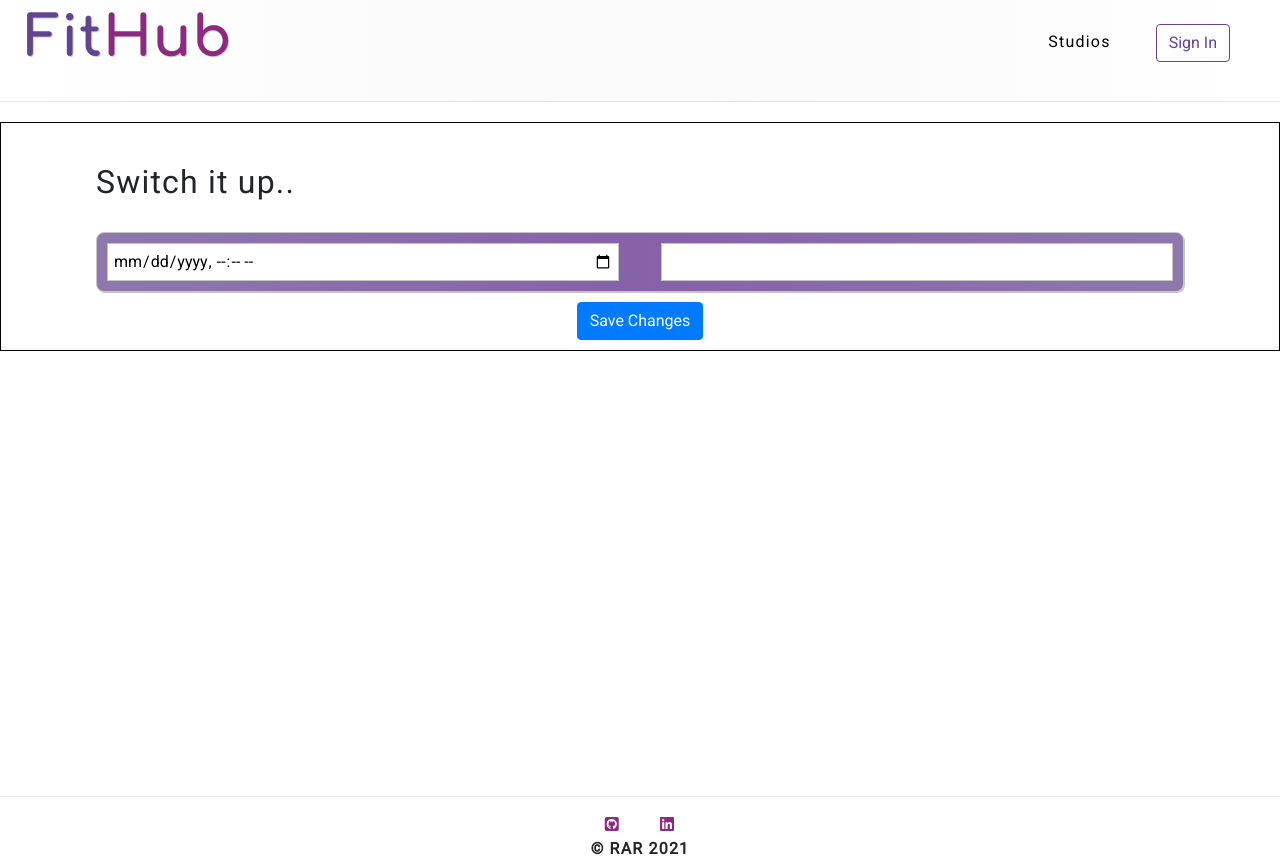
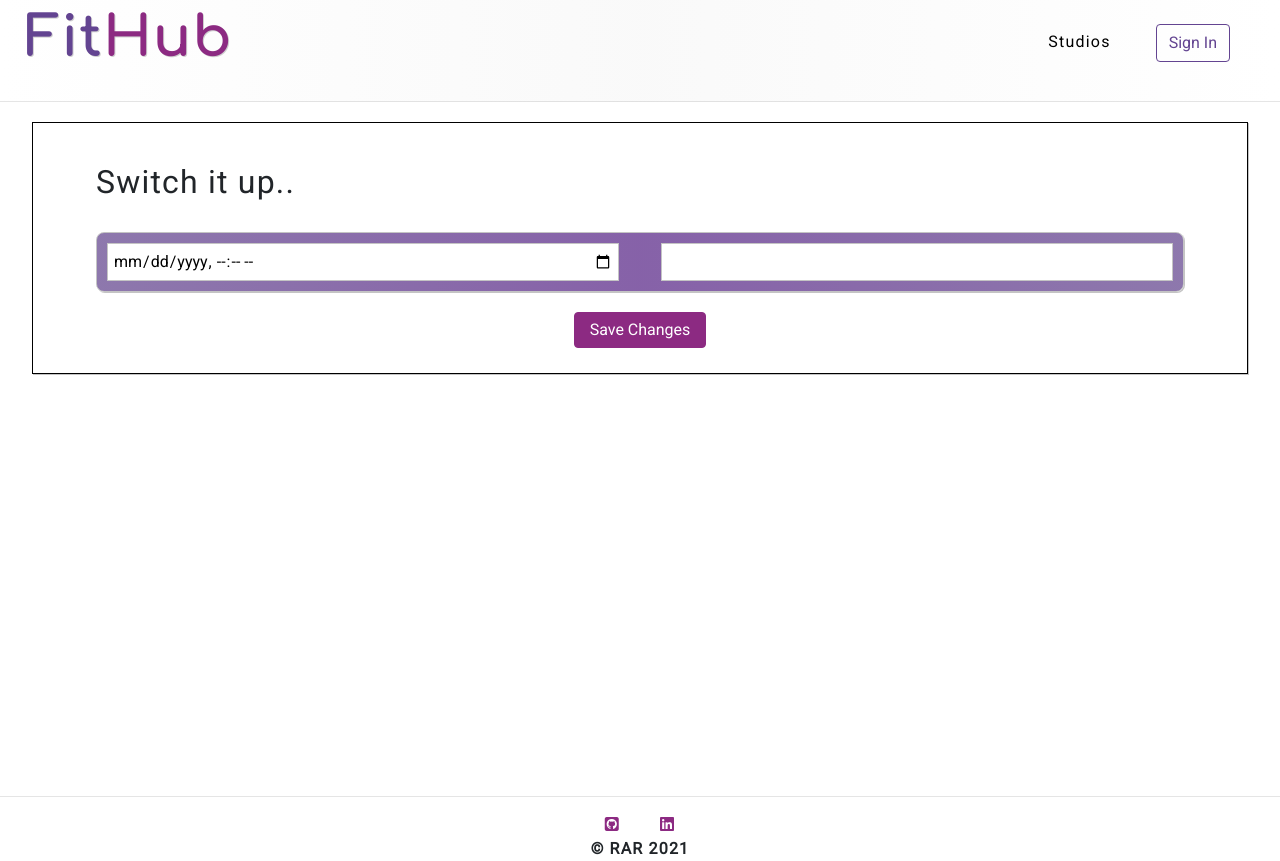
Before and after one commit to rararamberg/fithub, a React (Create React App) app in the folder client/: page /my-studio/update-class/1 in a window 1280 px wide. Built offline with nearby package versions, Linux system fonts and the light colour scheme; no server answers; sample sign-in values are in the browser's storage.

Commit message:
class edit styling

```diff
--- a/client/src/screens/ClassEdit/ClassEdit.css
+++ b/client/src/screens/ClassEdit/ClassEdit.css
@@ -1,7 +1,9 @@
 .class-edit-div {
   border: 1px solid black;
   margin: 20px auto;
-  padding: 10px 0;
+  padding: 10px 0 15px 0;
+  width: 95vw;
+  box-shadow: 1px 1px #c4c4c4;
 }
 
 .class-edit-div h2 {
@@ -25,8 +27,24 @@
   display: flex;
   flex-direction: row;
   justify-content: space-between;
+  background: linear-gradient(
+    0.25turn,
+    rgba(113, 86, 152, 0.8),
+    rgba(113, 70, 153, 0.85),
+    rgba(113, 86, 152, 0.8)
+  );
 }
 
+#save-change-button {
+  padding: 5px 15px;
+  margin: 10px auto;
+  background-color: #8c2a82;
+  border-color: #8c2a82;
+  transition: all 200ms ease;
+}
+#save-change-button:hover {
+  transform: scale(1.2);
+}
 
 @media screen and (max-width: 600px) {
   .class-edit-div input {
--- a/client/src/screens/ClassEdit/ClassEdit.jsx
+++ b/client/src/screens/ClassEdit/ClassEdit.jsx
@@ -1,8 +1,8 @@
 import { useState, useEffect } from "react";
 import { useParams } from "react-router-dom";
 import { DateTime } from "luxon";
-import Button from 'react-bootstrap/Button';
-import './ClassEdit.css'
+import Button from "react-bootstrap/Button";
+import "./ClassEdit.css";
 
 function ClassEdit(props) {
   const [formData, setFormData] = useState({
@@ -20,7 +20,9 @@ function ClassEdit(props) {
         (fitclass) => fitclass.id === Number(id)
       );
       setFormData({
-        schedule_time: DateTime.fromISO(singleClass.schedule_time, {zone: 'utc'}).toFormat("yyyy-MM-dd'T'hh:mm"),
+        schedule_time: DateTime.fromISO(singleClass.schedule_time, {
+          zone: "utc",
+        }).toFormat("yyyy-MM-dd'T'hh:mm"),
         class_name: singleClass.class_name,
       });
     };
@@ -61,7 +63,9 @@ function ClassEdit(props) {
             onChange={handleChange}
           />
         </div>
-        <Button type='submit'>Save Changes</Button>
+        <Button id="save-change-button" type="submit">
+          Save Changes
+        </Button>
       </form>
     </div>
   );
```
Also changed, not shown: 1 other file (tests, documents, lock files or other folders). Lines whose indentation alone changed are shown as unchanged.
